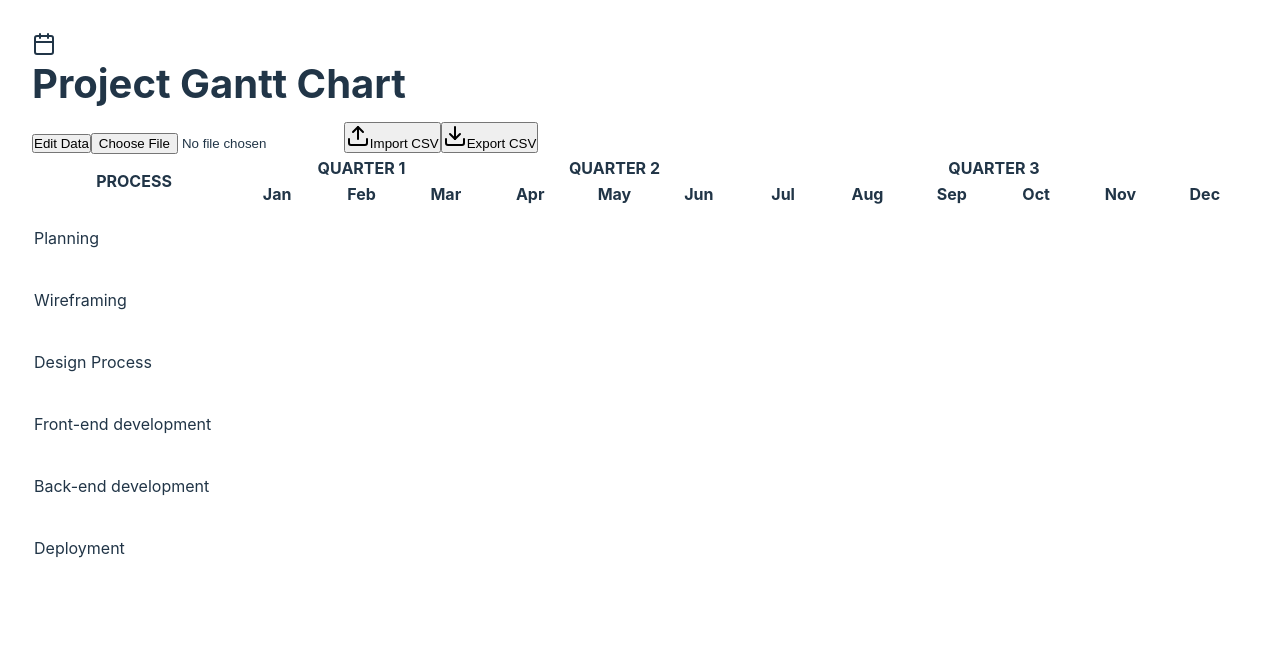
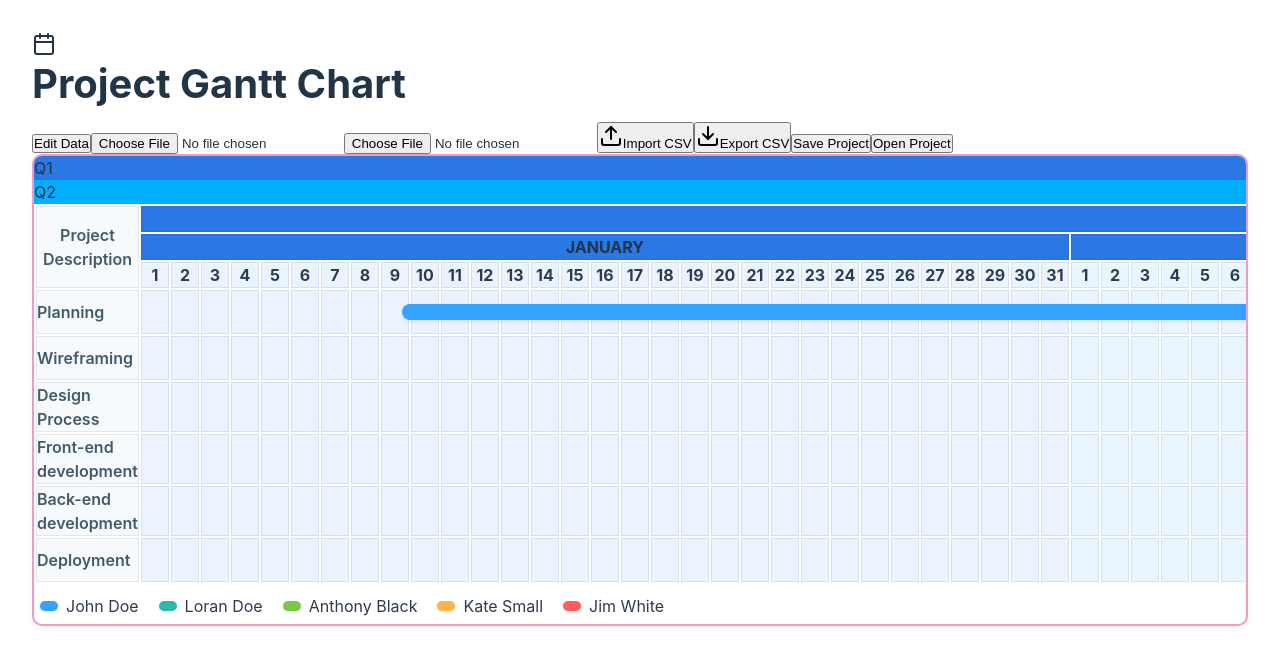
Before and after one commit to JayEmVey/tiny-project-gantt-chart, a React (Vite) app: page / in a window 1280 px wide. Shown: the top 664 px of the page. Built offline with nearby package versions, Linux system fonts and the light colour scheme.

Commit message:
fix the gantt chart display issue

```diff
--- a/src/components/GanttChart.css
+++ b/src/components/GanttChart.css
@@ -1,3 +1,70 @@
+/* Clean Gantt theme inspired by the attached image */
+
+.gantt-container {
+  border-radius: 10px;
+  border: 2px solid #f19ac2;
+  box-shadow: 0 2px 6px rgba(0,0,0,0.06);
+  overflow: hidden;
+  background: #ffffff;
+}
+
+.gantt-month-gradient {
+  background: linear-gradient(90deg, #ef476f 0%, #f78da7 20%, #7ad9ff 40%, #49c5b6 60%, #8bc34a 80%, #ffb74d 100%);
+  color: #fff;
+  font-weight: 700;
+  text-align: center;
+  padding: 10px 12px;
+  font-size: 18px;
+}
+
+.gantt-week-header {
+  background: #3a5ea8;
+  color: #ffffff;
+  font-weight: 700;
+  text-align: center;
+}
+
+.gantt-day-cell {
+  background: #e9f6ff;
+  border: 1px solid rgba(0,0,0,0.08);
+  text-align: center;
+  color: #2d3b4f;
+}
+
+.gantt-row-label {
+  background: #f8fbfe;
+  color: #495a6a;
+  border-right: 1px solid rgba(0,0,0,0.1);
+  font-weight: 600;
+}
+
+.gantt-grid td, .gantt-grid th {
+  border: 1px solid rgba(0,0,0,0.08);
+}
+
+.gantt-task-bar {
+  height: 16px;
+  border-radius: 8px;
+  position: absolute;
+  top: 50%;
+  transform: translateY(-50%);
+  box-shadow: 0 2px 4px rgba(0,0,0,0.08);
+}
+
+.task-blue { background: #33a3ff; }
+.task-teal { background: #2bb8b1; }
+.task-green { background: #7ac943; }
+.task-yellow { background: #ffb347; }
+.task-red { background: #ff5d5d; }
+
+.gantt-legend {
+  display: flex;
+  gap: 20px;
+  align-items: center;
+  padding-top: 10px;
+}
+.legend-item { display: flex; gap: 8px; align-items: center; color: #2d3b4f; }
+.legend-swatch { width: 18px; height: 10px; border-radius: 5px; box-shadow: 0 1px 2px rgba(0,0,0,0.1); }
 /* Gantt Chart specific styles */
 .gantt-timeline {
   position: relative;
--- a/src/components/GanttChartGenerator/GanttChartGenerator.tsx
+++ b/src/components/GanttChartGenerator/GanttChartGenerator.tsx
@@ -1,7 +1,7 @@
 import React, { useState, useRef } from 'react';
 import { Calendar, Download, Plus, Trash2, Upload } from 'lucide-react';
 import { Task, DragState } from '../../types';
-import '../GanttChart.css';
+import '../GanttNew.css';
 
 const GanttChartGenerator: React.FC = () => {
   const [tasks, setTasks] = useState<Task[]>([
@@ -54,27 +54,66 @@ const GanttChartGenerator: React.FC = () => {
     originalTaskState: null
   });
   const fileInputRef = useRef<HTMLInputElement>(null);
+  const tgcInputRef = useRef<HTMLInputElement>(null);
+  // Save project as .tgc file
+  const saveProjectAsTGC = () => {
+    const data = JSON.stringify({ tasks });
+    const blob = new Blob([data], { type: 'application/json' });
+    const url = window.URL.createObjectURL(blob);
+    const a = document.createElement('a');
+    a.href = url;
+    a.download = 'project.tgc';
+    a.click();
+    window.URL.revokeObjectURL(url);
+  };
 
+  // Open project from .tgc file
+  const handleTGCFileUpload = (event: React.ChangeEvent<HTMLInputElement>) => {
+    const file = event.target.files?.[0];
+    if (!file) return;
+    const reader = new FileReader();
+    reader.onload = (e) => {
+      try {
+        const json = JSON.parse(e.target?.result as string);
+        if (json.tasks && Array.isArray(json.tasks)) {
+          setTasks(json.tasks);
+        }
+      } catch (err) {
+        alert('Invalid .tgc file format');
+      }
+    };
+    reader.readAsText(file);
+  };
+
+  // Color classes for task bars (rotate colors like legend)
+  const taskColors = ['task-blue', 'task-teal', 'task-green', 'task-yellow', 'task-red'];
+
+  // Agile-style header data: Q1 (Jan-Mar), Q2 (Apr-Jul)
   const months = [
-    { name: 'Jan', quarter: 1, month: 1 },
-    { name: 'Feb', quarter: 1, month: 2 },
-    { name: 'Mar', quarter: 1, month: 3 },
-    { name: 'Apr', quarter: 2, month: 4 },
-    { name: 'May', quarter: 2, month: 5 },
-    { name: 'Jun', quarter: 2, month: 6 },
-    { name: 'Jul', quarter: 3, month: 7 },
-    { name: 'Aug', quarter: 3, month: 8 },
-    { name: 'Sep', quarter: 3, month: 9 },
-    { name: 'Oct', quarter: 3, month: 10 },
-    { name: 'Nov', quarter: 3, month: 11 },
-    { name: 'Dec', quarter: 3, month: 12 }
+    { key: 'JANUARY', short: 'JAN', days: 31, color: '#2b78e4', band: '#eaf3ff' },
+    { key: 'FEBRUARY', short: 'FEB', days: 28, color: '#2b78e4', band: '#e9f6ff' },
+    { key: 'MARCH', short: 'MAR', days: 31, color: '#18b0d6', band: '#e6f7fb' },
+    { key: 'APRIL', short: 'APR', days: 30, color: '#a758c9', band: '#f3e9fb' },
+    { key: 'MAY', short: 'MAY', days: 31, color: '#a758c9', band: '#f5e9f7' },
+    { key: 'JUNE', short: 'JUN', days: 30, color: '#b46cc9', band: '#f4ecfb' },
+    { key: 'JULY', short: 'JUL', days: 31, color: '#ff2f6d', band: '#ffe6ee' }
   ];
 
-  const quarters = [
-    { name: 'QUARTER 1', months: ['Jan', 'Feb', 'Mar'] },
-    { name: 'QUARTER 2', months: ['Apr', 'May', 'Jun'] },
-    { name: 'QUARTER 3', months: ['Jul', 'Aug', 'Sep', 'Oct', 'Nov', 'Dec'] }
-  ];
+  const q1Days = months[0].days + months[1].days + months[2].days;
+  const q2Days = months[3].days + months[4].days + months[5].days + months[6].days;
+
+  // Timeline range (Jan 1 - Jul 31, 2025)
+  const rangeStart = new Date(2025, 0, 1);
+  const rangeEnd = new Date(2025, 6, 31);
+  const totalRangeDays = Math.round((rangeEnd.getTime() - rangeStart.getTime()) / (1000 * 60 * 60 * 24)) + 1;
+
+  const dayColumns = React.useMemo(() => {
+    const cols: { day: number; monthIndex: number }[] = [];
+    months.forEach((m, mi) => {
+      for (let d = 1; d <= m.days; d++) cols.push({ day: d, monthIndex: mi });
+    });
+    return cols;
+  }, []);
 
   // Helper function to convert DD/MM/YYYY to Date object
   const parseDate = (dateStr: string): Date | null => {
@@ -134,18 +173,23 @@ const GanttChartGenerator: React.FC = () => {
 
     if (!start || !end) return null;
 
-    // Calculate position based on days from January 1, 2025
-    const yearStart = new Date(2025, 0, 1);
-    const yearEnd = new Date(2025, 11, 31);
+    // Clamp to visible range
+    const clampedStart = new Date(Math.max(start.getTime(), rangeStart.getTime()));
+    const clampedEnd = new Date(Math.min(end.getTime(), rangeEnd.getTime()));
+    if (clampedEnd < rangeStart || clampedStart > rangeEnd) return null; // outside range
 
-    const totalDays = (yearEnd.getTime() - yearStart.getTime()) / (1000 * 60 * 60 * 24) + 1;
-    const startDays = (start.getTime() - yearStart.getTime()) / (1000 * 60 * 60 * 24);
-    const endDays = (end.getTime() - yearStart.getTime()) / (1000 * 60 * 60 * 24) + 1;
-    const duration = endDays - startDays;
+    const leftDays = (clampedStart.getTime() - rangeStart.getTime()) / (1000 * 60 * 60 * 24);
+    const rightDays = (clampedEnd.getTime() - rangeStart.getTime()) / (1000 * 60 * 60 * 24) + 1;
+    const duration = rightDays - leftDays;
+
+    // Calculate position based on the first cell's position -
+    // the bar will be positioned absolutely relative to the table
+    const tdWidth = 28; // minWidth of day cells
+    const labelWidth = 260; // width of first column
 
     return {
-      left: `${(startDays / totalDays) * 100}%`,
-      width: `${(duration / totalDays) * 100}%`
+      left: `calc(${labelWidth}px + ${leftDays * tdWidth}px)`,
+      width: `${duration * tdWidth}px`
     };
   };
 
@@ -312,6 +356,13 @@ const GanttChartGenerator: React.FC = () => {
               onChange={handleFileUpload}
               className="hidden"
             />
+            <input
+              ref={tgcInputRef}
+              type="file"
+              accept=".tgc"
+              onChange={handleTGCFileUpload}
+              className="hidden"
+            />
             <button
               onClick={() => fileInputRef.current?.click()}
               className="flex items-center gap-2 px-4 py-2 bg-pink-300 text-gray-800 rounded hover:bg-pink-400 transition font-medium"
@@ -325,6 +376,18 @@ const GanttChartGenerator: React.FC = () => {
             >
               <Download className="w-4 h-4" />
               Export CSV
+            </button>
+            <button
+              onClick={saveProjectAsTGC}
+              className="flex items-center gap-2 px-4 py-2 bg-pink-300 text-gray-800 rounded hover:bg-pink-400 transition font-medium"
+            >
+              Save Project
+            </button>
+            <button
+              onClick={() => tgcInputRef.current?.click()}
+              className="flex items-center gap-2 px-4 py-2 bg-pink-300 text-gray-800 rounded hover:bg-pink-400 transition font-medium"
+            >
+              Open Project
             </button>
             {currentPage === 'edit' && (
               <button
@@ -365,6 +428,21 @@ const GanttChartGenerator: React.FC = () => {
                         </button>
                       </td>
                       <td className="border border-pink-300 p-3">
+            {/* Today line if within range */}
+            {(() => {
+              const today = new Date();
+              if (today < rangeStart || today > rangeEnd) return null;
+              const daysFromStart = (today.getTime() - rangeStart.getTime()) / (1000 * 60 * 60 * 24);
+              const leftPct = (daysFromStart / totalRangeDays) * 100;
+              return (
+                <div>
+                  <div className="absolute top-[52px] bottom-2" style={{ left: `${leftPct}%` }}>
+                    <div style={{ width: '2px', height: '100%', background: '#08a0ff' }} />
+                  </div>
+                  <div className="absolute -top-3 text-white text-sm font-bold px-3 py-1 rounded" style={{ left: `calc(${leftPct}% - 30px)`, background: '#08a0ff' }}>TODAY</div>
+                </div>
+              );
+            })()}
                         <input
                           type="text"
                           value={task.process}
@@ -395,72 +473,57 @@ const GanttChartGenerator: React.FC = () => {
             </div>
           </div>
         ) : (
-          <div className="border-2 border-pink-300 rounded-lg overflow-hidden relative">
+          <div className="gantt-container overflow-hidden relative">
+            {/* Quarter banner */}
+            <div className="flex text-white text-xl font-bold">
+              <div className="flex-1 text-center py-3" style={{ background: '#2b78e4' }}>Q1</div>
+              <div className="flex-1 text-center py-3" style={{ background: '#00b0ff' }}>Q2</div>
+            </div>
             <div className="overflow-x-auto gantt-timeline">
-              <table className="w-full border-collapse">
+              <table className="w-full border-collapse gantt-grid">
                 <thead>
                   <tr>
-                    <th className="bg-pink-300 border-2 border-gray-800 p-4 text-center font-black text-gray-900 text-lg" rowSpan={2} style={{ width: '200px' }}>
-                      PROCESS
-                    </th>
-                    {quarters.map((quarter, idx) => (
-                      <th
-                        key={idx}
-                        className="bg-pink-200 border-2 border-gray-800 p-3 text-center font-black text-gray-900 text-base"
-                        colSpan={quarter.months.length}
-                      >
-                        {quarter.name}
-                      </th>
+                    <th className="gantt-row-label p-3 text-left" rowSpan={3} style={{ width: '260px' }}>Project Description</th>
+                    <th className="text-white p-2 text-center" style={{ background: '#2b78e4' }} colSpan={q1Days}>Q1</th>
+                    <th className="text-white p-2 text-center" style={{ background: '#00b0ff' }} colSpan={q2Days}>Q2</th>
+                  </tr>
+                  <tr>
+                    {months.map((m, mi) => (
+                      <th key={mi} className="text-white text-sm font-bold" style={{ background: m.color }} colSpan={m.days}>{m.key}</th>
                     ))}
                   </tr>
                   <tr>
-                    {months.map((month, idx) => (
-                      <th
-                        key={idx}
-                        className="bg-pink-200 border border-gray-800 p-2 text-center font-bold text-gray-900 text-sm"
-                        style={{ minWidth: '80px' }}
-                      >
-                        {month.name}
-                      </th>
+                    {dayColumns.map((c, idx) => (
+                      <th key={idx} className="gantt-day-cell p-1 text-xs" style={{ minWidth: '28px', background: months[c.monthIndex].band }}>{c.day}</th>
                     ))}
                   </tr>
                 </thead>
                 <tbody>
-                  {tasks.map((task) => {
+                  {tasks.map((task, rowIdx) => {
                     const displayTask = dragState.draggingTask === task.id && dragState.dragPreview
                       ? { ...task, ...dragState.dragPreview }
                       : task;
+                    const colorClass = taskColors[rowIdx % taskColors.length];
                     return (
                       <tr key={task.id}>
-                        <td className="bg-white border-2 border-gray-800 p-4 font-medium text-gray-900" style={{ width: '200px' }}>
+                        <td className="gantt-row-label p-3 font-medium" style={{ width: '260px' }}>
                           {task.process}
                         </td>
-                        {months.map((_, monthIdx) => (
-                          <td
-                            key={monthIdx}
-                            className="bg-pink-50 border border-gray-400 p-0 relative"
-                            style={{
-                              height: '60px',
-                              minWidth: '80px'
-                            }}
-                          >
-                            {monthIdx === 0 && (() => {
+                        {dayColumns.map((c, dayIdx) => (
+                          <td key={dayIdx} className="gantt-day-cell p-0 relative" style={{ height: '44px', minWidth: '28px', background: months[c.monthIndex].band }}>
+                            {/* Only render the bar once in the first cell, but position it absolutely across all cells */}
+                            {dayIdx === 0 && (() => {
                               const barPosition = calculateBarPosition(displayTask.startDate, displayTask.endDate);
                               if (!barPosition) return null;
                               const isDragging = dragState.draggingTask === task.id;
                               return (
                                 <div
-                                  className={`absolute rounded transition-colors group ${
-                                    isDragging ? 'bg-pink-400 shadow-lg cursor-grabbing' : 'bg-pink-300 cursor-grab hover:bg-pink-400'
-                                  }`}
+                                  className={`absolute gantt-task-bar ${colorClass}`}
                                   style={{
                                     left: barPosition.left,
                                     width: barPosition.width,
-                                    height: '32px',
-                                    top: '50%',
-                                    transform: 'translateY(-50%)',
-                                    opacity: isDragging ? 0.8 : 1,
-                                    minWidth: '20px',
+                                    height: '16px',
+                                    opacity: isDragging ? 0.9 : 1,
                                     zIndex: 10
                                   }}
                                   onMouseDown={(e) => {
@@ -475,7 +538,7 @@ const GanttChartGenerator: React.FC = () => {
                                   }}
                                 >
                                   <div
-                                    className="absolute left-0 top-0 bottom-0 w-2 bg-pink-500 rounded-l cursor-ew-resize opacity-0 group-hover:opacity-100 transition-opacity"
+                                    className="absolute left-0 top-0 bottom-0 w-2 cursor-ew-resize"
                                     onMouseDown={(e) => {
                                       e.stopPropagation();
                                       e.preventDefault();
@@ -484,7 +547,7 @@ const GanttChartGenerator: React.FC = () => {
                                     onClick={(e) => e.stopPropagation()}
                                   />
                                   <div
-                                    className="absolute right-0 top-0 bottom-0 w-2 bg-pink-500 rounded-r cursor-ew-resize opacity-0 group-hover:opacity-100 transition-opacity"
+                                    className="absolute right-0 top-0 bottom-0 w-2 cursor-ew-resize"
                                     onMouseDown={(e) => {
                                       e.stopPropagation();
                                       e.preventDefault();
@@ -507,6 +570,28 @@ const GanttChartGenerator: React.FC = () => {
                   })}
                 </tbody>
               </table>
+            </div>
+            {/* Today line */}
+            {(() => {
+              const today = new Date();
+              if (today < rangeStart || today > rangeEnd) return null;
+              const daysFromStart = (today.getTime() - rangeStart.getTime()) / (1000 * 60 * 60 * 24);
+              const leftPct = (daysFromStart / totalRangeDays) * 100;
+              return (
+                <div>
+                  <div className="absolute top-[140px] bottom-2" style={{ left: `${leftPct}%` }}>
+                    <div style={{ width: '2px', height: '100%', background: '#08a0ff' }} />
+                  </div>
+                  <div className="absolute -top-3 text-white text-sm font-bold px-3 py-1 rounded" style={{ left: `calc(${leftPct}% - 30px)`, background: '#08a0ff' }}>TODAY</div>
+                </div>
+              );
+            })()}
+            <div className="gantt-legend">
+              <div className="legend-item"><span className="legend-swatch task-blue"></span> John Doe</div>
+              <div className="legend-item"><span className="legend-swatch task-teal"></span> Loran Doe</div>
+              <div className="legend-item"><span className="legend-swatch task-green"></span> Anthony Black</div>
+              <div className="legend-item"><span className="legend-swatch task-yellow"></span> Kate Small</div>
+              <div className="legend-item"><span className="legend-swatch task-red"></span> Jim White</div>
             </div>
           </div>
         )}
--- /dev/null
+++ b/src/components/GanttNew.css
@@ -0,0 +1,49 @@
+/* Clean Gantt theme inspired by the attached image */
+
+.gantt-container {
+  border-radius: 10px;
+  border: 2px solid #f19ac2;
+  box-shadow: 0 2px 6px rgba(0,0,0,0.06);
+  overflow: hidden;
+  background: #ffffff;
+}
+
+.gantt-month-gradient {
+  background: linear-gradient(90deg, #ef476f 0%, #f78da7 20%, #7ad9ff 40%, #49c5b6 60%, #8bc34a 80%, #ffb74d 100%);
+  color: #fff;
+  font-weight: 700;
+  text-align: center;
+  padding: 10px 12px;
+  font-size: 18px;
+}
+
+/* Week header colors */
+.gantt-week-header { color: #fff; font-weight: 700; text-align: center; }
+.gantt-week-1 { background: #3a5ea8; }
+.gantt-week-2 { background: #18b0d6; }
+.gantt-week-3 { background: #69b34c; }
+.gantt-week-4 { background: #f0a83a; }
+
+/* Day cells */
+.gantt-grid td, .gantt-grid th { border: 1px solid rgba(0,0,0,0.08); }
+.gantt-day-cell { background: #eef8ff; text-align: center; color: #2d3b4f; }
+
+/* Row label */
+.gantt-row-label { background: #f7fafc; color: #425b6a; border-right: 1px solid rgba(0,0,0,0.1); font-weight: 600; }
+
+/* Bars */
+.gantt-task-bar { height: 16px; border-radius: 8px; position: absolute; top: 50%; transform: translateY(-50%); box-shadow: 0 2px 4px rgba(0,0,0,0.08); }
+.task-blue { background: #33a3ff; }
+.task-teal { background: #2bb8b1; }
+.task-green { background: #7ac943; }
+.task-yellow { background: #ffb347; }
+.task-red { background: #ff5d5d; }
+
+/* Legend */
+.gantt-legend { display: flex; gap: 20px; align-items: center; padding: 10px 6px 6px; }
+.legend-item { display: flex; gap: 8px; align-items: center; color: #2d3b4f; }
+.legend-swatch { width: 18px; height: 10px; border-radius: 5px; box-shadow: 0 1px 2px rgba(0,0,0,0.1); }
+
+/* Table layout helpers */
+.gantt-timeline table { width: 100%; min-width: 1120px; }
+.gantt-timeline td { position: relative; overflow: visible; }
```
Also changed, not shown: 1 other file (tests, documents, lock files or other folders).
